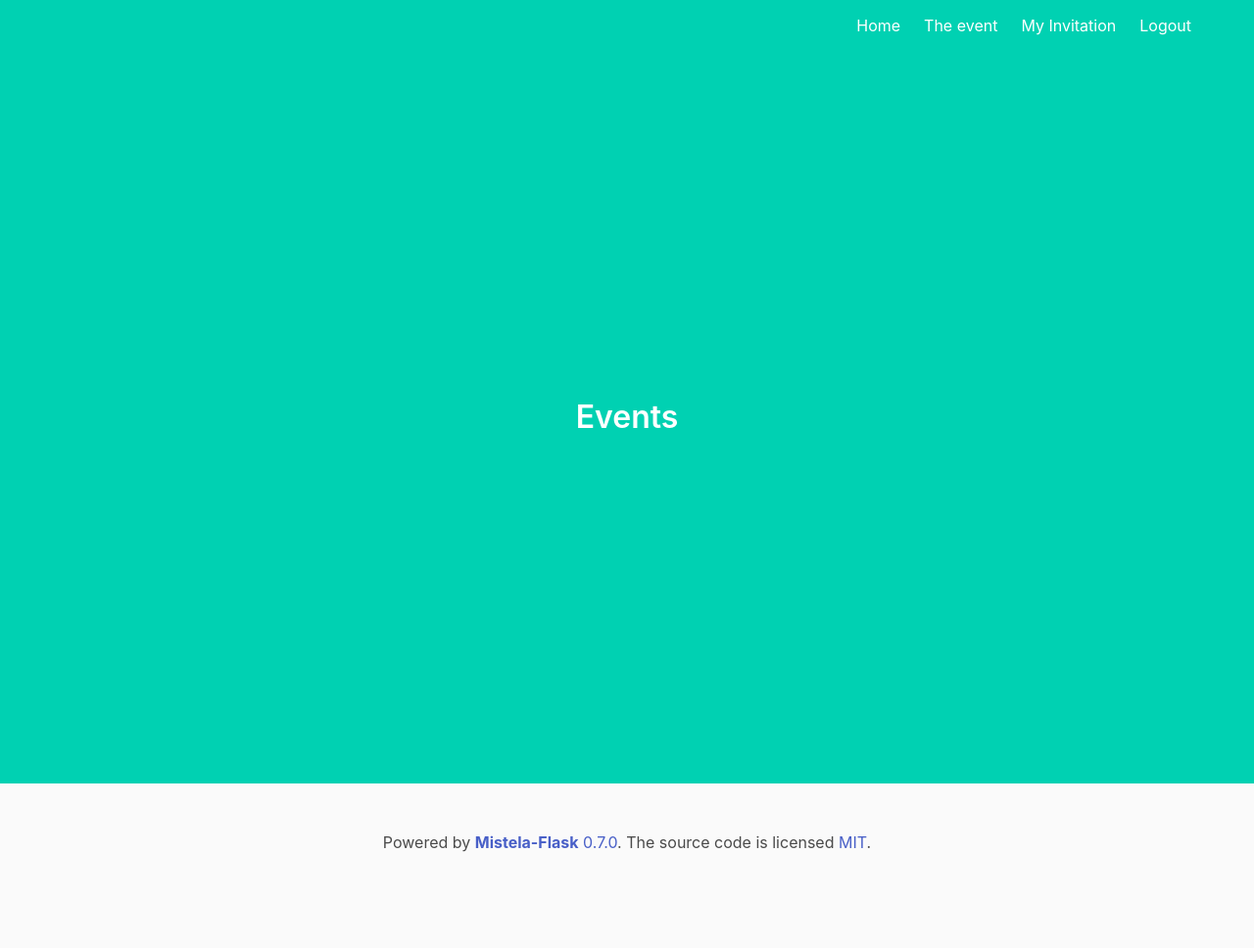
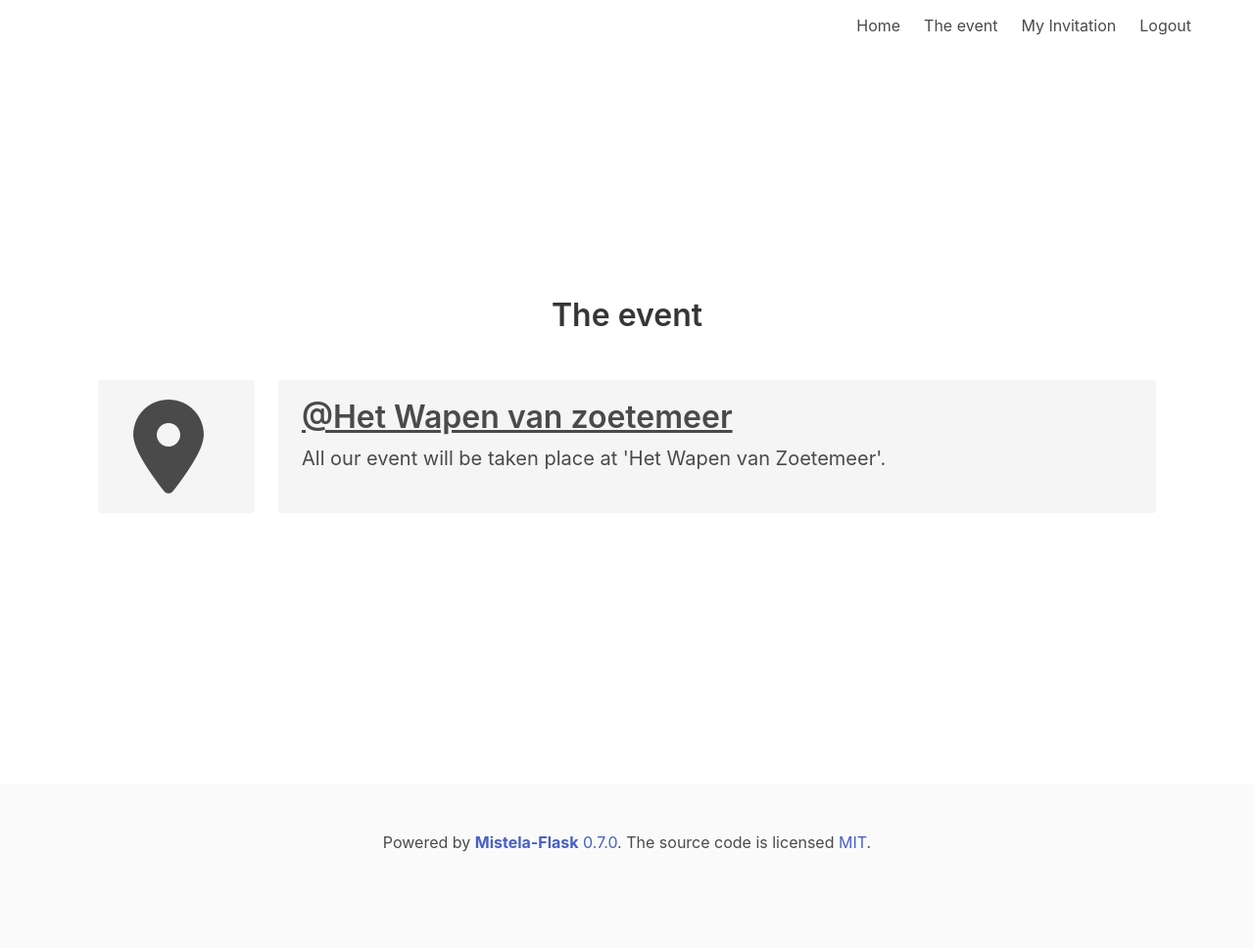
Before and after one commit to Carsopre/mistela-flask, a Flask app: page /events/ in a window 1280 px wide. Shown: the whole page at 98% size. Run offline with Flask 3, Linux system fonts and the light colour scheme; the visitor is signed in with stand-in values (Sample User, id 1); data that the repository does not hold is empty; some libraries are stand-ins or nearby versions.

Commit message:
feat(guest_events.html): Added detailed timeline

```diff
--- a/mistelaflask/__init__.py
+++ b/mistelaflask/__init__.py
@@ -1,3 +1,4 @@
+import datetime
 import os
 
 from flask import Flask
@@ -29,6 +30,10 @@ def create_app() -> Flask:
     def inject_general_variables():
         return dict(version=__version__)
 
+    @app.template_filter()
+    def format_datetime(date_value: datetime.datetime, strftime_format: str) -> str:
+        return date_value.strftime(strftime_format)
+
     login_manager = LoginManager()
     login_manager.login_view = "auth.login"
     login_manager.init_app(app)
--- a/mistelaflask/templates/base.html
+++ b/mistelaflask/templates/base.html
@@ -11,7 +11,7 @@
 </head>
 
 <body>
-    <section class="hero is-primary is-fullheight">
+    <section class="hero is-fullheight">
 
         <div class="hero-head">
             <nav class="navbar">
--- a/mistelaflask/templates/guest/guest_events.html
+++ b/mistelaflask/templates/guest/guest_events.html
@@ -1,11 +1,68 @@
 {% extends "base.html" %}
 
 {% block content %}
-<div class="column is-4 is-offset-4">
-    <h3 class="title">Events</h3>
-    {% for event in events %}
-        <h4 class="title"> {{ event.name }} </h4>
-        <p>{{ event.description }}
-    {% endfor %}
+<div class="column">
+    <h3 class="title">The event</h3>
+
+    <div class="tile is-ancestor">
+            <div class="tile is-parent is-vertical">
+                <div class="tile is-parent is-horizontal">
+                    <div class="tile is-parent is-2">
+                        <article class="tile is-child notification">
+                            <div class="content text">
+                                <p class="title">
+                                    <i class="fa fa-location-dot fa-3x"></i>
+                                </p>
+                            </div>
+                        </article>
+                    </div>
+                    <div class="tile is-parent is-10">
+                        <article class="tile is-child notification">
+                            <div class="content text has-text-left">
+                                <p class="title">
+                                    <a href="https://goo.gl/maps/Va8rFG4QiS9QLV787" target="_blank">@Het Wapen van zoetemeer</a>
+                                </p>
+                                <p class="subtitle">
+                                    All our event will be taken place at 'Het Wapen van Zoetemeer'.
+                                </p>
+                                    <!-- <div class="content">
+                                        <iframe src="https://www.google.com/maps/embed?pb=!1m14!1m8!1m3!1d4371.131537709507!2d4.516799393646732!3d52.05761670193687!3m2!1i1024!2i768!4f13.1!3m3!1m2!1s0x0%3A0x3e5122d69dc9d6ea!2sHet%20Wapen%20van%20Zoetermeer!5e0!3m2!1sen!2snl!4v1668963678584!5m2!1sen!2snl" width="600" height="450" style="border:0;" allowfullscreen="" loading="lazy" referrerpolicy="no-referrer-when-downgrade"></iframe>
+                                    </div> -->
+                            </div>
+                        </article>
+                    </div>
+                </div>
+                {% for _event in events %}
+                <div class="tile is-parent is-horizontal">
+                    <div class="tile is-parent is-2">
+                        <article class="tile is-child notification">
+                            <div class="content text">
+                                <p class="title">
+                                    <i class="{{ _event.icon }} fa-3x"></i>
+                                </p>
+                            </div>
+                        </article>
+                    </div>
+                    <div class="tile is-parent is-10">
+                        <article class="tile is-child notification">
+                            <div class="content text has-text-left">
+                                <p class="title">
+                                    {{ _event.name | capitalize }}
+                                </p>
+                                <p class="subtitle">
+                                    <i class="fa-regular fa-clock"></i>
+                                    {{ _event.start_time | format_datetime("%H:%M")}} - {{ events[0].start_time | format_datetime("%Y.%m.%d")}}
+                                </p>
+                                <div class="content">
+                                    {{ _event.description }}
+                                </div>
+                            </div>
+                        </article>
+                    </div>
+                </div>
+                {% endfor %}
+            </div>
+        </div>
+    </div>
 </div>
 {% endblock %}
```
Also changed, not shown: mistelaflask/templates/guest/guest_events_detailed.html (added, +33 -0 lines).
